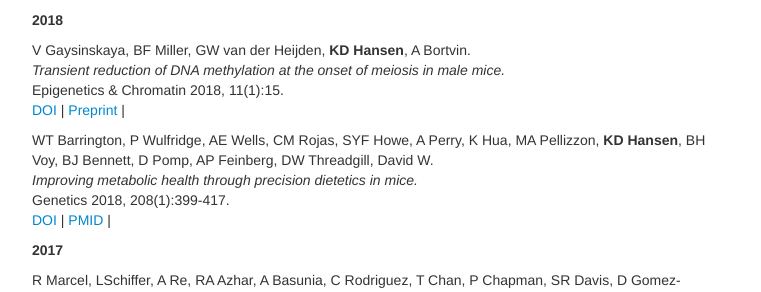
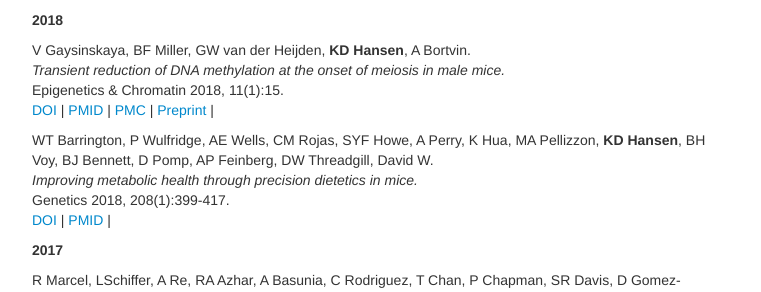
Before and after one commit to hansenlab/hansenlab.github.io, a Jekyll site: the page built from 02-pubs.md, in a window 1280 px wide and 900 px high, scrolled down 654 px. Shown: the part 158-450 px from the top of the window, without its empty margins (258-1019 px from the left). Built offline with Jekyll 4.4.1, drawn with Linux system fonts in a browser that asks for light colours; comment, search, counter and statistics services are not loaded.

Commit message:
pmid/pmc

```diff
--- a/02-pubs.md
+++ b/02-pubs.md
@@ -61,6 +61,8 @@ V Gaysinskaya, BF Miller, GW van der Heijden, **KD Hansen**, A Bortvin.
 _Transient reduction of DNA methylation at the onset of meiosis in male mice._
 Epigenetics & Chromatin 2018, 11(1):15.
 [DOI](https://doi.org/10.1186/s13072-018-0186-0) |
+[PMID](http://www.ncbi.nlm.nih.gov/pubmed/29618374) |
+[PMC](http://www.ncbi.nlm.nih.gov/pmc/articles/PMC5883305) |
 [Preprint](https://doi.org/10.1101/177535) |
 <span data-badge-type="4" data-doi="10.1186/s13072-018-0186-0" data-hide-no-mentions="true" class="altmetric-embed"> </span>
 
```
